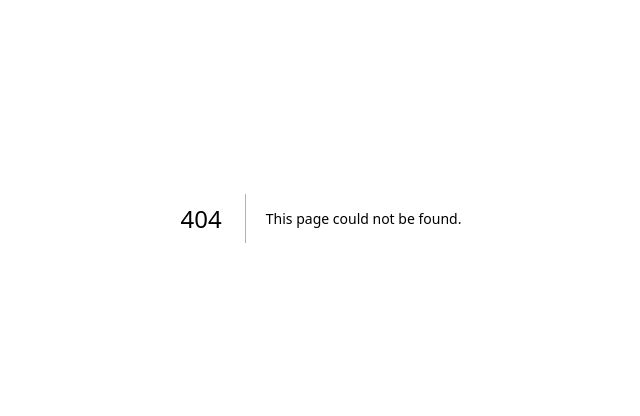
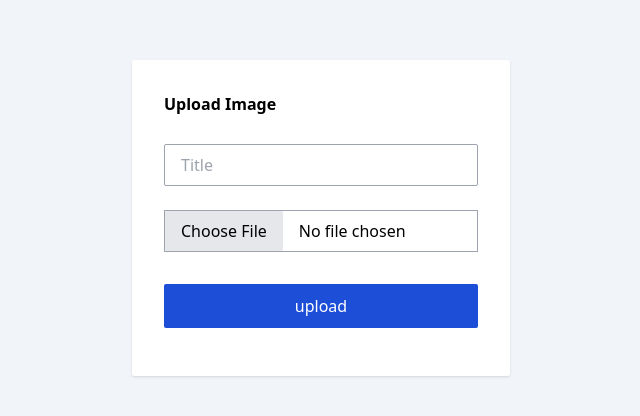
Before and after one commit to AzharAndriann/try-mern-stack, a Next.js app: page /create in a window 1280 px wide. Before the commit this address had no page. Shown: the part 182-598 px from the top of the page, without its empty margins (319-959 px from the left). Built offline with nearby package versions, Linux system fonts and the light colour scheme.

Commit message:
add component

```diff
--- /dev/null
+++ b/app/create/page.tsx
@@ -0,0 +1,14 @@
+import CreateForm from "@/components/create-form"
+
+const CreatePage = () => {
+  return (
+    <div className="min-h-screen flex items-center justify-center bg-slate-100">
+      <div className="bg-white rounded-sm shadow p-8">
+        <h1 className="text-xxl font-bold mb-5">Upload Image</h1>
+        <CreateForm />
+      </div>
+    </div>
+  )
+}
+
+export default CreatePage
--- /dev/null
+++ b/components/create-form.tsx
@@ -0,0 +1,20 @@
+import React from 'react'
+import { uploadImage } from '@/lib/action'
+
+const CreateForm = () => {
+  return (
+    <form action={uploadImage}>
+      <div className="mb-4 pt-2">
+        <input className='py-2 px-4 rounded-sm border border-gray-400 w-full' type="text" name='title' placeholder='Title' />
+      </div>
+      <div className="mb-4 pt-2">
+        <input className='file:py-2 file:px-4 file:mr-4 file:rounded-sm file:border-0 file:bg-gray-200 hover:file:bg-gray-300 file:cursor-pointer border border-gray-400 w-full' type="file" name='image' placeholder='Title' />
+      </div>
+      <div className="mb-4 pt-4">
+        <button className='bg-blue-700 text-white w-full font-medium py-2.5 px-6 text-base rounded-sm hover:bg-blue-600' type='submit'>upload</button>
+      </div>
+    </form>
+  )
+}
+
+export default CreateForm
--- /dev/null
+++ b/lib/action.ts
@@ -0,0 +1,5 @@
+"use server"
+
+export const uploadImage = async (formData: FormData) => {
+console.log(formData)
+}
```
